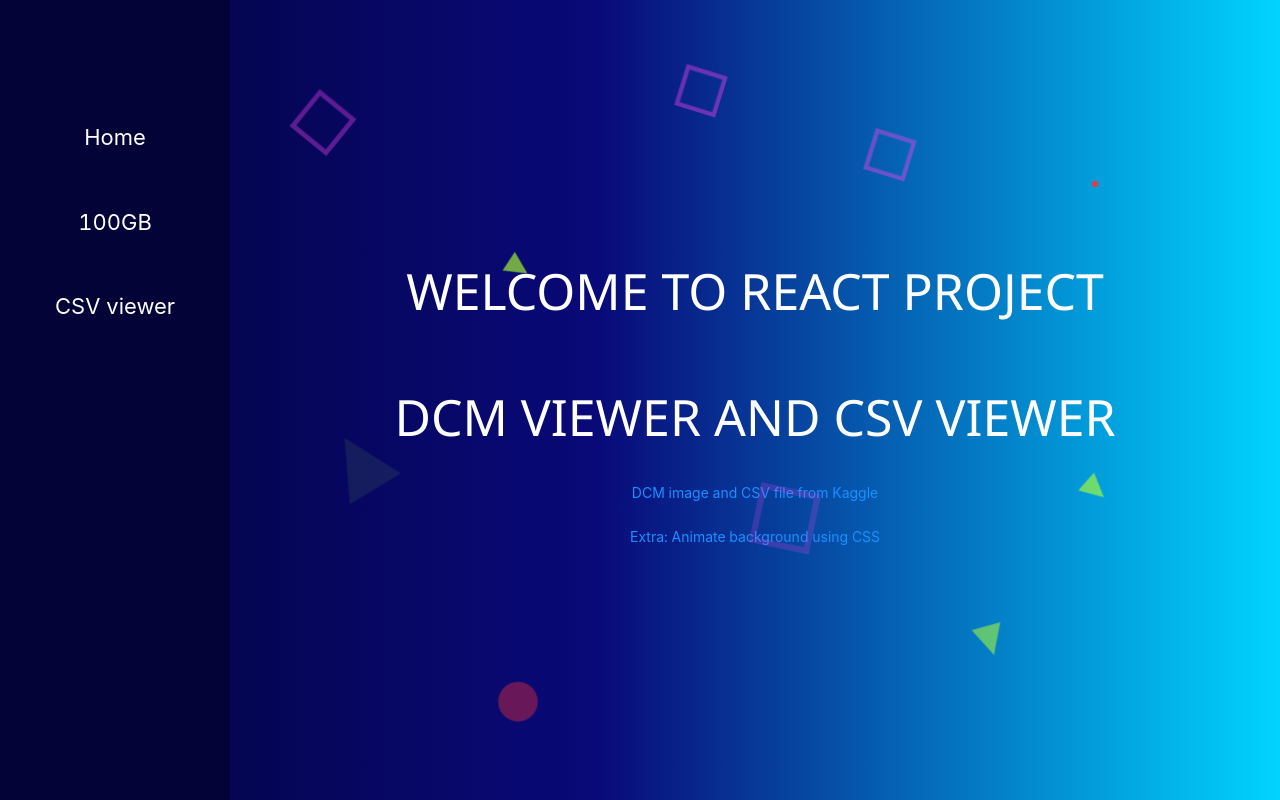
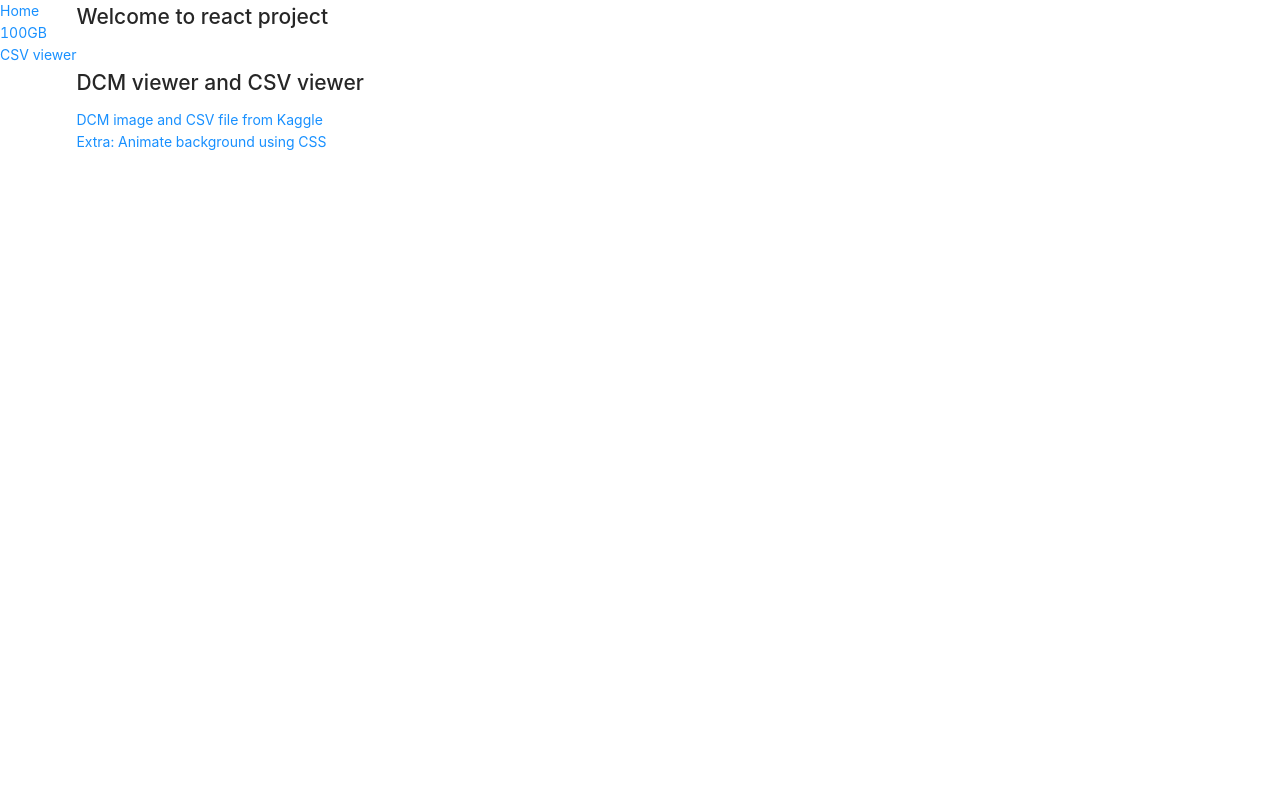
Before and after one commit to TonsakZone/react-project-dcm, a React (Create React App) app: page / in a window 1280 px wide. Built offline with nearby package versions, Linux system fonts and the light colour scheme.

Commit message:
Patch date 13/11/21 (Rework App.css)

```diff
--- a/src/App.css
+++ b/src/App.css
@@ -1,6 +1,6 @@
 :root {
   --fontsize-p: 20px;
-  --fontsize-nav: 22px;
+  --fontsize-nav: 18px;
 }
 
 * { /*reset browser*/
@@ -15,244 +15,3 @@
   min-height: 100vh;
   overflow: auto !important;
 }
-
-.App-logo {
-  position: static;
-  font-size: 70px;
-  text-align: center;
-  color: white;
-  animation: iconanimate 10s linear infinite;
-}
-
-nav {
-  padding: 70px 5px 0px 5px !important; /* up right down left*/
-  background: rgb(3, 3, 56);
-  animation: fadein 2s;
-}
-
-nav ul {
-  font-size: var(--fontsize-nav);
-  text-align: center;
-  list-style: none;
-  overflow: hidden;
-  position: static;
-  overflow-y: auto;
-  animation: fadein 2s;
-}
-
-nav ul li {
-  margin: 50px;
-}
-
-nav ul li a {
-  color: white; /*font color*/
-  text-decoration: none;
-}
-
-table {
-  border-collapse: collapse;
-  width: 100%;
-}
-
-tr {
-  border-bottom: 1px solid #ddd;
-}
-
-tr:hover {background-color: #dbabfa;}
-
-tr:nth-child(even) {
-  background-color: rgba(255, 117, 244, 0.4);
-}
-
-th:nth-child(even),td:nth-child(even) {
-  background-color: rgba(255, 117, 244, 0.4);
-}
-
-
-.container{
-  padding: 20px;
-  height: 100vh;
-  width: 100%;
-  overflow-y: auto;
-  background-color: white ;
-  animation: fadein 2s;
-}
-
-#enforce::-webkit-scrollbar { width: 0 !important }
-
-.home{
-  display: flex;
-  justify-content: center;
-  flex-direction: column;
-  align-items: center;
-  --condiv-flex: 6;
-  padding: 100px;
-  flex: var(--condiv-flex);
-}
-
-.hundred{
-  padding: 100px;
-  background-color: white;
-  flex: var(--condiv-flex);
-  border: 2px solid rgb(247, 243, 243);
-  animation: fadein 2s;
-}
-
-.viewcsv{
-  padding: 20px 60px 20px 70px; /* up right down left*/
-  background: linear-gradient(90deg, rgb(234, 213, 253) 0%, rgb(165, 165, 243) 35%, rgb(136, 235, 255) 100%) !important;
-  font-family: sans-serif;
-  text-align: center;
-  width: 85vw;
-  min-height: 50vh;
-  animation: fadein 2s;
-}
-
-.wrapper{
-  position: relative;
-  width: 100vw;
-  height: 100vh;
-  overflow: hidden;
-  background: linear-gradient(90deg, rgb(5, 5, 83) 0%, rgba(9,9,121,1) 35%, rgba(0,212,255,1) 100%) !important;
-  animation: fadein 2s;
-}
-
-.scroll-to-top {
-  position: fixed;
-  bottom: 0.5rem;
-  right: 0.5rem;
-  animation: fadein 700ms ease-in-out 1s both;
-  cursor: pointer;
-  overflow: visible;
-}
-
-h2{
-  font-family: Segoe UI;
-  position: relative;
-  font-size: 50px;
-  font-weight: bold;
-  color: white !important;
-  text-transform: uppercase;
-  animation: fadein 2s;
-  margin: 0;
-
-}
-
-.box div{
-  position: absolute;
-  width: 60px;
-  height: 60px;
-  background-color: transparent;
-  border: 6px solid rgba(248, 65, 239, 0.925);
-}
-
-.triangle div{
-  position: absolute;
-  width: 0;
-	height: 0;
-	border-left: 25px solid transparent;
-	border-right: 25px solid transparent;
-	border-bottom: 50px solid greenyellow;
-}
-
-.circle div{
-  position: absolute;
-  height: 50px;
-  width: 50px;
-  background-color: rgb(255, 47, 47);
-  border-radius: 50%;
-}
-
-.box div:nth-child(1){
-  top: 12%;
-  left: 42%;
-  animation : animate 10s linear infinite;
-}
-
-.box div:nth-child(2){
-  top: 70%;
-  left: 50%;
-  animation : animate 7s linear infinite;
-}
-
-.box div:nth-child(3){
-  top: 17%;
-  left: 6%;
-  animation : animate 9s linear infinite;
-}
-
-.box div:nth-child(4){
-  top: 20%;
-  left: 60%;
-  animation : animate 10s linear infinite;
-}
-
-.triangle div:nth-child(1){
-  top: 67%;
-  left: 10%;
-  animation : animate 6s linear infinite;
-}
-
-.triangle div:nth-child(2){
-  top: 80%;
-  left: 70%;
-  animation : animate 12s linear infinite;
-}
-
-.triangle div:nth-child(3){
-  top: 60%;
-  left: 80%;
-  animation : animate 15s linear infinite;
-}
-
-.triangle div:nth-child(4){
-  top: 32%;
-  left: 25%;
-  animation : animate 16s linear infinite;
-}
-
-.circle div:nth-child(1){
-  top: 90%;
-  left: 25%;
-  animation : animate 9s linear infinite;
-}
-
-.circle div:nth-child(2){
-  top: 20%;
-  left: 80%;
-  animation : animate 5s linear infinite;
-}
-
-@keyframes animate{
-  0%{
-    transform: scale(0) translateY(0) rotate(0);
-    opacity: 1;
-  }
-
-  100%{
-    transform: scale(1.3) translateY(-90px) rotate(360deg);
-    opacity: 0;
-  }
-}
-
-@keyframes iconanimate {
-  0%{
-    transform: scale(1) rotate(0);
-    opacity: 1;
-  }
-
-  100%{
-    transform: scale(1) rotate(360deg);
-    opacity: 1;
-  }
-}
-
-@keyframes fadein {
-  from {
-    opacity: 0;
-  }
-
-  to{
-    opacity: 1;
-  }
-}
```
